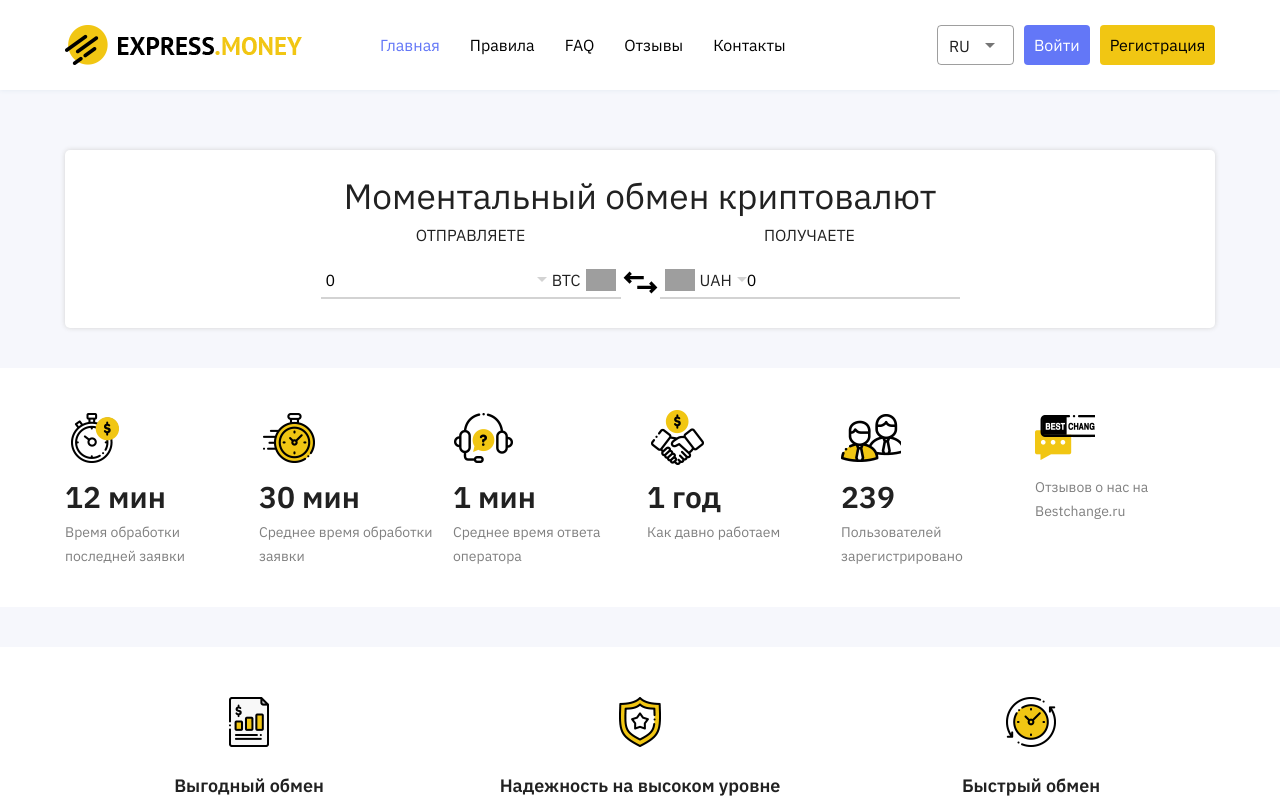
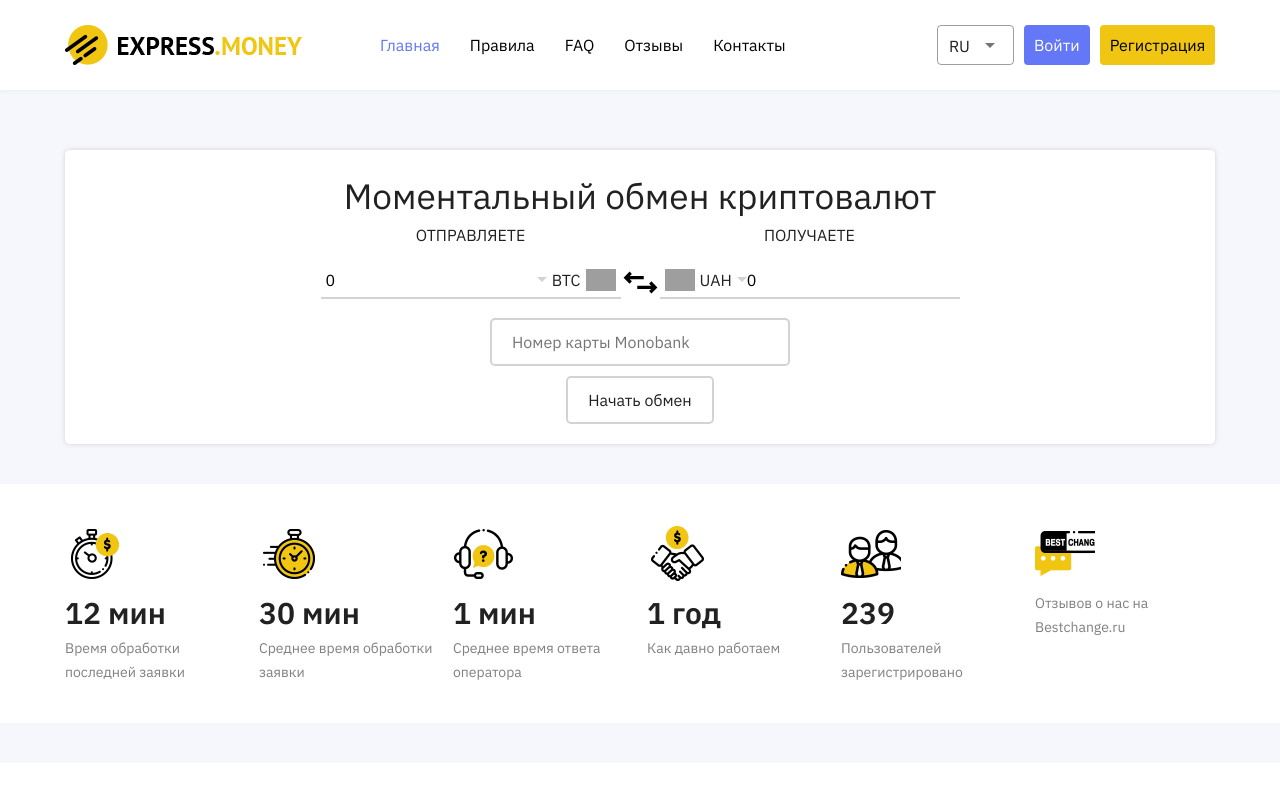
Before and after one commit to vologn4mor/vue-expressmoney, a Vue app: page / in a window 1280 px wide. Shown: the top 800 px of the page. Built offline with nearby package versions, Linux system fonts and the light colour scheme; grey boxes are pictures that could not be loaded.

Commit message:
add account number and submit with validation banks card

```diff
--- a/src/components/AppConvertBlock.vue
+++ b/src/components/AppConvertBlock.vue
@@ -74,6 +74,18 @@
           </div>
         </div>
       </div>
+      <div class="check-block">
+        <input
+          type="text"
+          class="check-input"
+          v-model="checkValue"
+          :placeholder="
+            getPair.isFiat ?
+            `Ваш ${getPair.get} адрес` :
+            `Номер карты ${getPair.get}`"
+        >
+        <button class="btn-submit">Начать обмен</button>
+      </div>
     </AppCard>
   </div>
 </template>
@@ -107,7 +119,8 @@ export default Vue.extend({
       changeGiveCoin: 'changeGiveCoin',
       changeGetCoin: 'changeGetCoin',
       changeBuyCoinValue: 'changeBuyCoinValue',
-      changeSellCoinValue: 'changeSellCoinValue'
+      changeSellCoinValue: 'changeSellCoinValue',
+      changeAccountNumber: 'changeAccountNumber'
     }),
     ...mapActions('coins', {
       invertPairCoins: 'invertPairCoins',
@@ -115,24 +128,21 @@ export default Vue.extend({
       changeBuyCoin: 'changeBuyCoin'
     }),
     changeSellCoin (id : number) {
-      // this.changeGiveCoin(id)
-      // this.isSelectSellCoin = false
       this.$store.dispatch('coins/changeSellCoin', id)
-      // this.changeSellCoin()
       this.$data.isSelectSellCoin = false
     },
     changeBuyCoin (name: string) {
-      // this.changeGetCoin(name)
-      // this.isSelectBuyCoin = false
       this.$store.dispatch('coins/changeBuyCoin', name)
       this.$data.isSelectBuyCoin = false
     },
     invertBuy () {
       this.$data.isSelectBuyCoin = !this.$data.isSelectBuyCoin
+      this.$data.searchListBuyCoin = ''
       this.$data.isSelectSellCoin = false
     },
     invertSell () {
       this.$data.isSelectSellCoin = !this.$data.isSelectSellCoin
+      this.$data.searchListSellCoin = ''
       this.$data.isSelectBuyCoin = false
     }
   },
@@ -144,7 +154,8 @@ export default Vue.extend({
       listSellCoins: 'listSellCoins',
       listBuyCoins: 'listBuyCoins',
       getSellCoinValue: 'getSellCoinValue',
-      getBuyCoinValue: 'getBuyCoinValue'
+      getBuyCoinValue: 'getBuyCoinValue',
+      getAccountNumber: 'getAccountNumber'
     }),
     buyCoin: {
       get () {
@@ -188,6 +199,26 @@ export default Vue.extend({
         this.$store.commit('coins/changeBuyCoinValue', result)
       }
     },
+    checkValue: {
+      get () {
+        if (this.getAccountNumber.length > 4 && !this.getPair.isFiat) {
+          return this.getAccountNumber.match(/\d{1,4}/g).join(' ')
+        } else {
+          return this.getAccountNumber
+        }
+      },
+      set (value: string) {
+        const trimedValue = value
+          .replace(/[^0-9]/g, '')
+          .trim()
+          .substring(0, 16)
+        this.$store.commit('coins/changeAccountNumber', trimedValue)
+        if (trimedValue.length !== value.length) {
+          this.$store.commit('coins/changeAccountNumber', 0)
+        }
+        this.$store.commit('coins/changeAccountNumber', trimedValue)
+      }
+    },
     filteredListSellCoin: function () {
       const searchWord = this.$data.searchListSellCoin
       return this.listSellCoins.filter(function (elem : any) {
@@ -214,6 +245,8 @@ export default Vue.extend({
       if (clicksArr.indexOf($event.target.className) === -1) {
         vm.isSelectSellCoin = false
         vm.isSelectBuyCoin = false
+        vm.searchListBuyCoin = ''
+        vm.searchListSellCoin = ''
       }
     })
   }
@@ -224,9 +257,6 @@ export default Vue.extend({
   input {
     outline:none;
     width: 100%;
-        //border-bottom-width: 2px;
-        //border-bottom-style: solid;
-        //border-bottom-color: lightgray;
   }
   .flex {
     display: flex;
@@ -278,7 +308,7 @@ export default Vue.extend({
     display: flex;
     align-items: center;
     padding: 10px;
-    border-bottom: 1px solid #6377f7;
+    border-bottom: 1px solid lightgray;
   }
   .li-list:hover {
     cursor: pointer;
@@ -297,10 +327,6 @@ export default Vue.extend({
   .text {
     text-align: center;
   }
-  //.ul-list::-webkit-scrollbar {
-  //  width: 10px;
-  //  background-color: #f9f9fd;
-  //}
   .double-arrows {
     width: 39px;
     height: 39px;
@@ -312,4 +338,23 @@ export default Vue.extend({
   .reverse {
     flex-direction: row-reverse;
   }
+  .check-block {
+    display: flex;
+    flex-direction: column;
+    align-items: center;
+  }
+  .check-input {
+    width: 300px;
+    margin: 10px 0;
+  }
+  .btn-submit, .check-input {
+    border: 2px solid lightgray;
+    border-radius: 5px;
+    padding: 10px 20px;
+  }
+  .btn-submit:hover{
+    color: #fff;
+    background-color: #1976d2;
+    border-color: #1976d2;
+  }
 </style>
--- a/src/store/coins/coins.ts
+++ b/src/store/coins/coins.ts
@@ -178,7 +178,8 @@ const state = {
     max: coins[0].get[0].max
   },
   sellCoinValue: 0,
-  buyCoinValue: 0
+  buyCoinValue: 0,
+  accountNumber: ''
 }
 
 type State = typeof state
@@ -236,6 +237,9 @@ export default {
         }
       })
     },
+    getAccountNumber (state: State) {
+      return state.accountNumber
+    }
   },
   mutations: {
     changeGiveCoin (state: State, id: number) {
@@ -303,18 +307,24 @@ export default {
       state.sellCoinValue = state.pair.isFiat
         ? parseFloat((value * state.pair.course).toFixed(2))
         : parseFloat((value / state.pair.course).toFixed(6))
+    },
+    changeAccountNumber (state: State, value: string) {
+      state.accountNumber = value
     }
   },
   actions: {
     changeBuyCoin (context: ActionContext<State, RootState>, name: string) {
+      context.commit('changeAccountNumber', '')
       context.commit('changeGetCoin', name)
       context.commit('changeSellCoinValue', context.state.sellCoinValue)
     },
     changeSellCoin (context: ActionContext<State, RootState>, id: number) {
+      context.commit('changeAccountNumber', '')
       context.commit('changeGiveCoin', id)
       context.commit('changeSellCoinValue', context.state.sellCoinValue)
     },
     invertPairCoins (context: ActionContext<State, RootState>) {
+      context.commit('changeAccountNumber', '')
       const getCoin = context.state.pair.get
       const giveCoin = context.state.pair.give
       const give = context.state.coins.find(item => item.give === getCoin)
```
